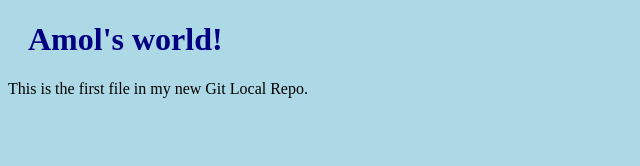
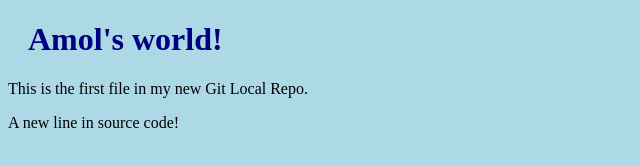
Before and after one commit to amolpyewale/my-devops, a plain HTML site: page index.html in a window 1280 px wide. Shown: the whole page, without its empty margins (0-640 px from the left). Drawn offline with Linux system fonts and the light colour scheme.

Commit message:
Updated index.html file

```diff
--- a/index.html
+++ b/index.html
@@ -8,6 +8,7 @@
 
 <h1>Amol's world!</h1>
 <p>This is the first file in my new Git Local Repo.</p>
+<p>A new line in source code!</p>
 
 </body>
 </html>
```
Also changed, not shown: test.txt (added).
